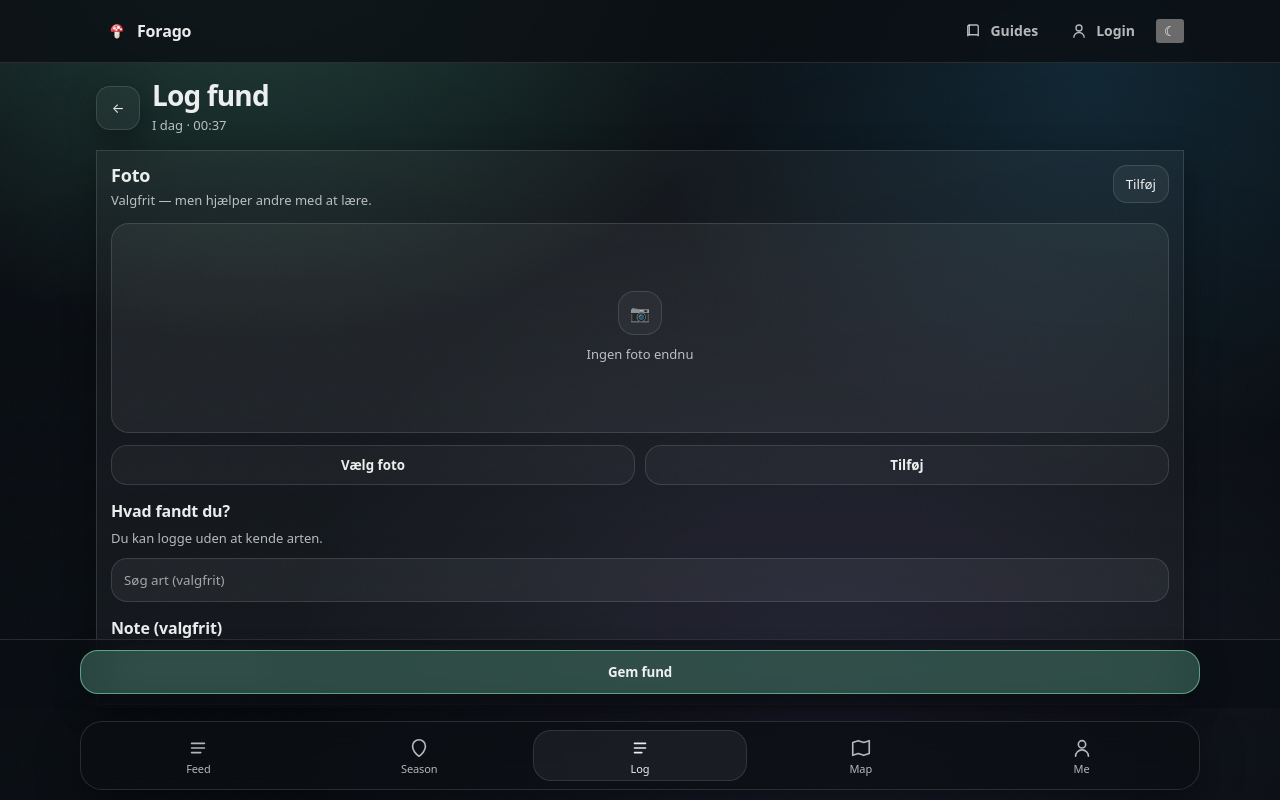
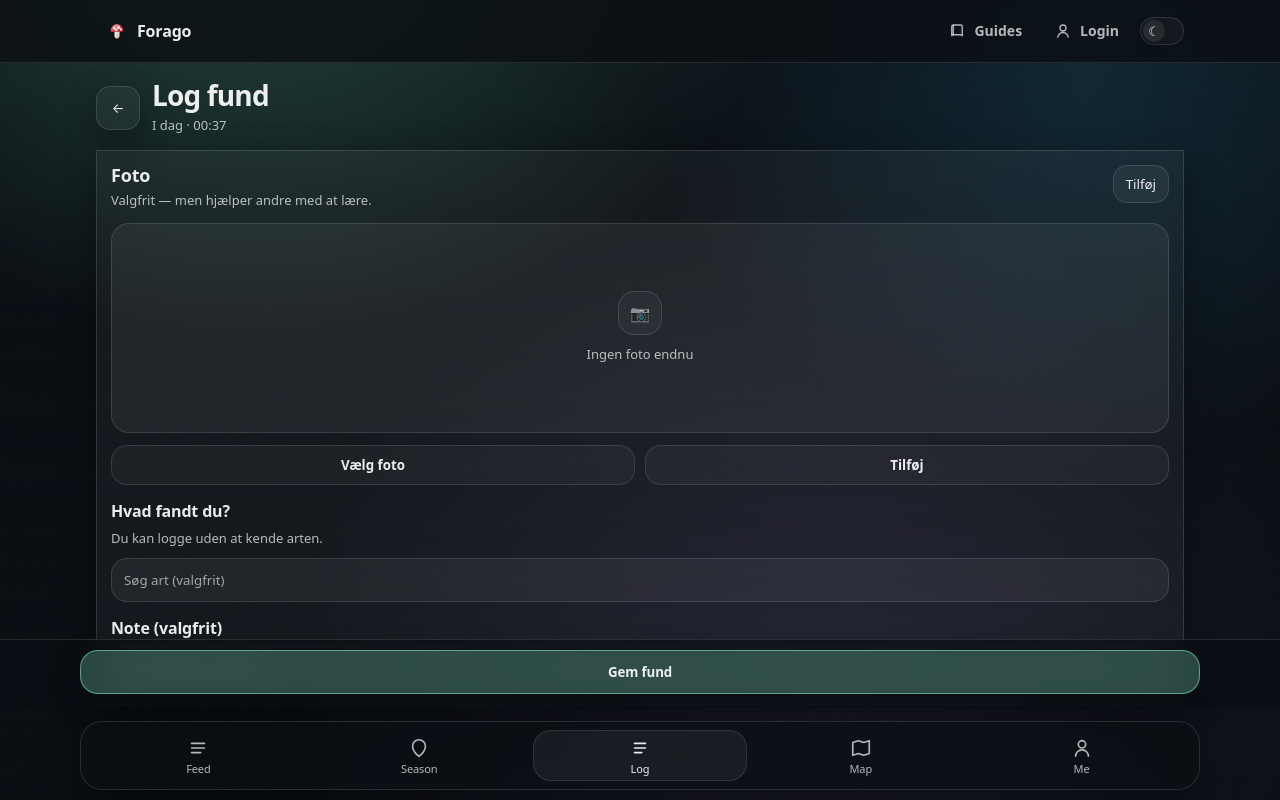
Before and after one commit to Hyllekvist/forago, a Next.js app: page /dk/log in a window 1280 px wide. Built offline with nearby package versions, Linux system fonts and the light colour scheme.

Commit message:
Update ThemeToggle.module.css

```diff
--- a/src/components/UI/ThemeToggle.module.css
+++ b/src/components/UI/ThemeToggle.module.css
@@ -1,25 +1,48 @@
-.btn{
-  width: 38px;
-  height: 34px;
-  border-radius: var(--r-md);
+.toggle {
+  width: 44px;
+  height: 28px;
+  padding: 2px;
+  border-radius: 999px;
 
-  border: var(--stroke) solid var(--line);
-  background: var(--panel);
+  background: color-mix(in srgb, var(--panel) 85%, transparent);
+  border: 1px solid var(--line);
+  backdrop-filter: blur(10px);
+
+  display: flex;
+  align-items: center;
+  justify-content: flex-start;
+
+  cursor: pointer;
+  transition: background 180ms ease, border-color 180ms ease;
+}
+
+.toggle[data-theme="light"] {
+  justify-content: flex-end;
+}
+
+.knob {
+  width: 22px;
+  height: 22px;
+  border-radius: 999px;
+
+  background: var(--panel2);
   color: var(--ink);
 
-  display:flex;
-  align-items:center;
-  justify-content:center;
+  display: flex;
+  align-items: center;
+  justify-content: center;
 
-  cursor:pointer;
+  font-size: 13px;
+  line-height: 1;
+
+  box-shadow: 0 4px 12px rgba(0,0,0,.25);
+  transition: transform 180ms ease, background 180ms ease;
 }
 
-.btn:hover{
-  background: var(--tapBg);
+.toggle:hover {
   border-color: var(--tapLine);
 }
 
-.btn:focus-visible{
-  outline: 2px solid var(--focus);
-  outline-offset: 2px;
+.toggle:active .knob {
+  transform: scale(0.92);
 }
```
